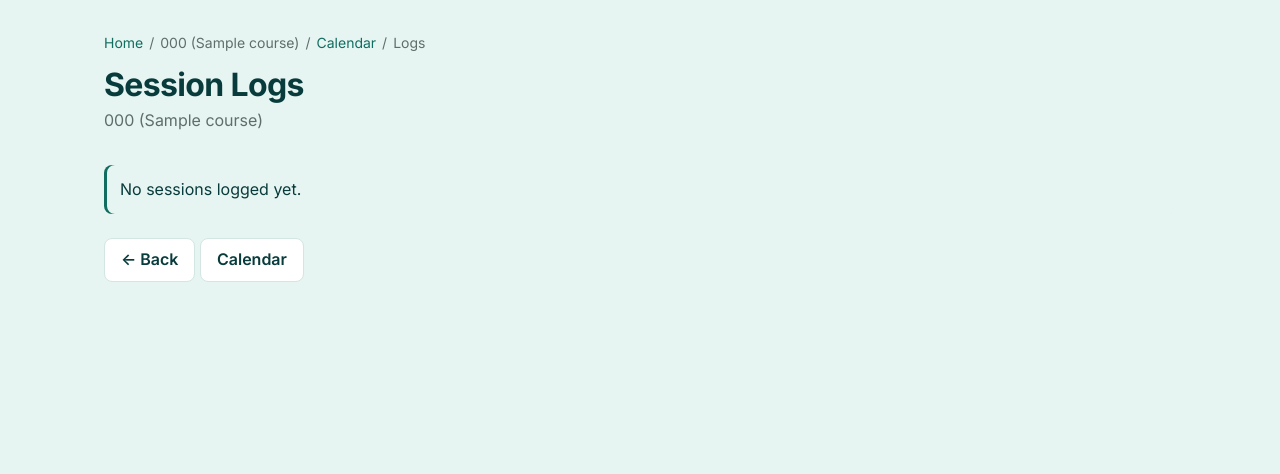
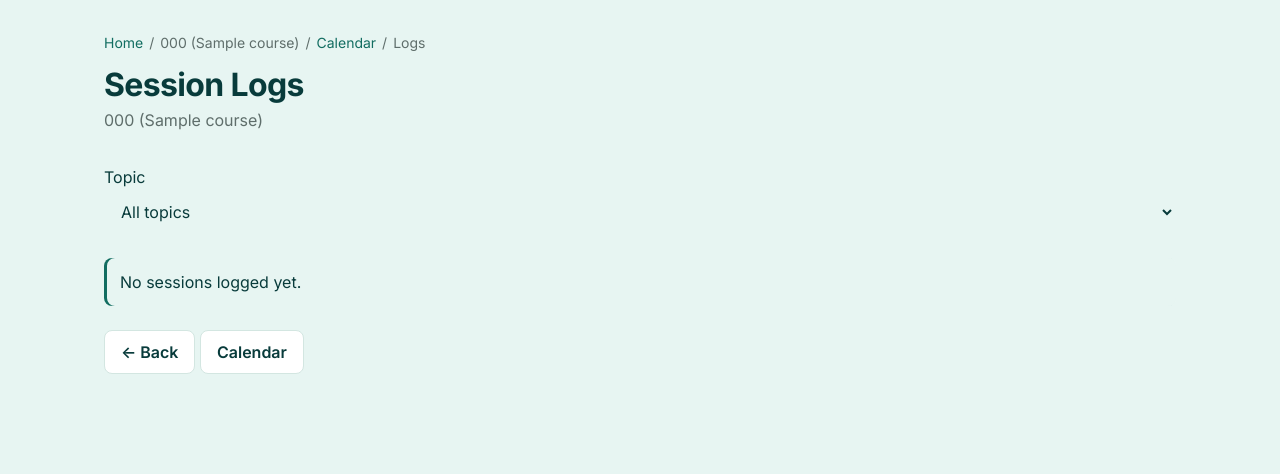
Before and after one commit to senquevila/course-schedule, a Django app: page /courses/1/calendar/logs/ in a window 1280 px wide. Shown: the part 61-535 px from the top of the page. Run offline with Django 5.2, Linux system fonts and the light colour scheme; tables that the repository leaves empty hold one stand-in row (values such as "Sample post"); data that the repository does not hold is empty; some libraries are stand-ins or nearby versions.

Commit message:
feat: add topic filter to course calendar log list
- Filter logs by topic via query parameter with a select dropdown
- Link session detail modal to filtered log view per topic
- Scope .log-row flex styling to div elements to avoid table conflicts
- Add tests for topic filtering and update Spanish translations

```diff
--- a/courses/templates/courses/calendar_logs.html
+++ b/courses/templates/courses/calendar_logs.html
@@ -17,6 +17,16 @@
         <p class="page-subtitle">{{ course }}</p>
     </div>
 </div>
+
+<form method="get" class="mb-4">
+    <label for="topic-filter">{% translate "Topic" %}</label>
+    <select id="topic-filter" name="topic" class="form-select" onchange="this.form.submit()">
+        <option value="">{% translate "All topics" %}</option>
+        {% for topic in topics %}
+        <option value="{{ topic.id }}"{% if topic_id == topic.id|stringformat:"d" %} selected{% endif %}>{{ topic }}</option>
+        {% endfor %}
+    </select>
+</form>
 
 {% if logs %}
 <table>
--- a/courses/templates/courses/partials/calendar_session_detail.html
+++ b/courses/templates/courses/partials/calendar_session_detail.html
@@ -59,6 +59,9 @@
     {% endwith %}
 
     <div class="modal-footer">
+        {% if session.topic_id %}
+        <a class="btn btn-secondary" href="{% url 'courses:calendar-log-list' session.course_id %}?topic={{ session.topic_id }}">{% translate "View detail logs" %}</a>
+        {% endif %}
         <button type="button" class="btn btn-accent"
                 hx-get="{% url 'courses:calendar-log-create' session.course_id session.id %}"
                 hx-target="#modal-body">{% translate "Add Log" %}</button>
--- a/courses/views.py
+++ b/courses/views.py
@@ -631,12 +631,15 @@ class CourseCalendarLogListView(TemplateView):
             .distinct()
             .prefetch_related("calendar_entries__topic")
         )
+        topic_id = self.request.GET.get("topic", "")
+        if topic_id.isdigit():
+            logs = logs.filter(calendar_entries__topic_id=topic_id)
         logs = sorted(logs, key=lambda log: min((e.session_date, e.start_time) for e in log.calendar_entries.all()))
         for log in logs:
             scheduled = min(e.session_date for e in log.calendar_entries.all())
             actual = log.actual_date or scheduled
             log.status = "early" if actual < scheduled else "late" if actual > scheduled else "on-time"
-        context.update({"course": course, "logs": logs})
+        context.update({"course": course, "logs": logs, "topics": course.topics.all(), "topic_id": topic_id})
         return context
 
 
--- a/static/css/style.css
+++ b/static/css/style.css
@@ -1167,7 +1167,7 @@ tbody tr.log-row:hover td {
     color: var(--ink-soft);
 }
 
-.log-row {
+div.log-row {
     display: flex;
     gap: 0.5rem;
 }
--- a/templates/base.html
+++ b/templates/base.html
@@ -9,7 +9,7 @@
     <link rel="preconnect" href="https://fonts.googleapis.com">
     <link rel="preconnect" href="https://fonts.gstatic.com" crossorigin>
     <link rel="stylesheet" href="https://fonts.googleapis.com/css2?family=Inter:wght@400;500;600;700&display=swap">
-    <link rel="stylesheet" href="/static/css/style.css?v=13">
+    <link rel="stylesheet" href="/static/css/style.css?v=14">
     {% block extra_css %}{% endblock %}
 </head>
 <body>
```
Also changed, not shown: courses/tests.py (+9 -0 lines), locale/es/LC_MESSAGES/django.po, 1 other file.
